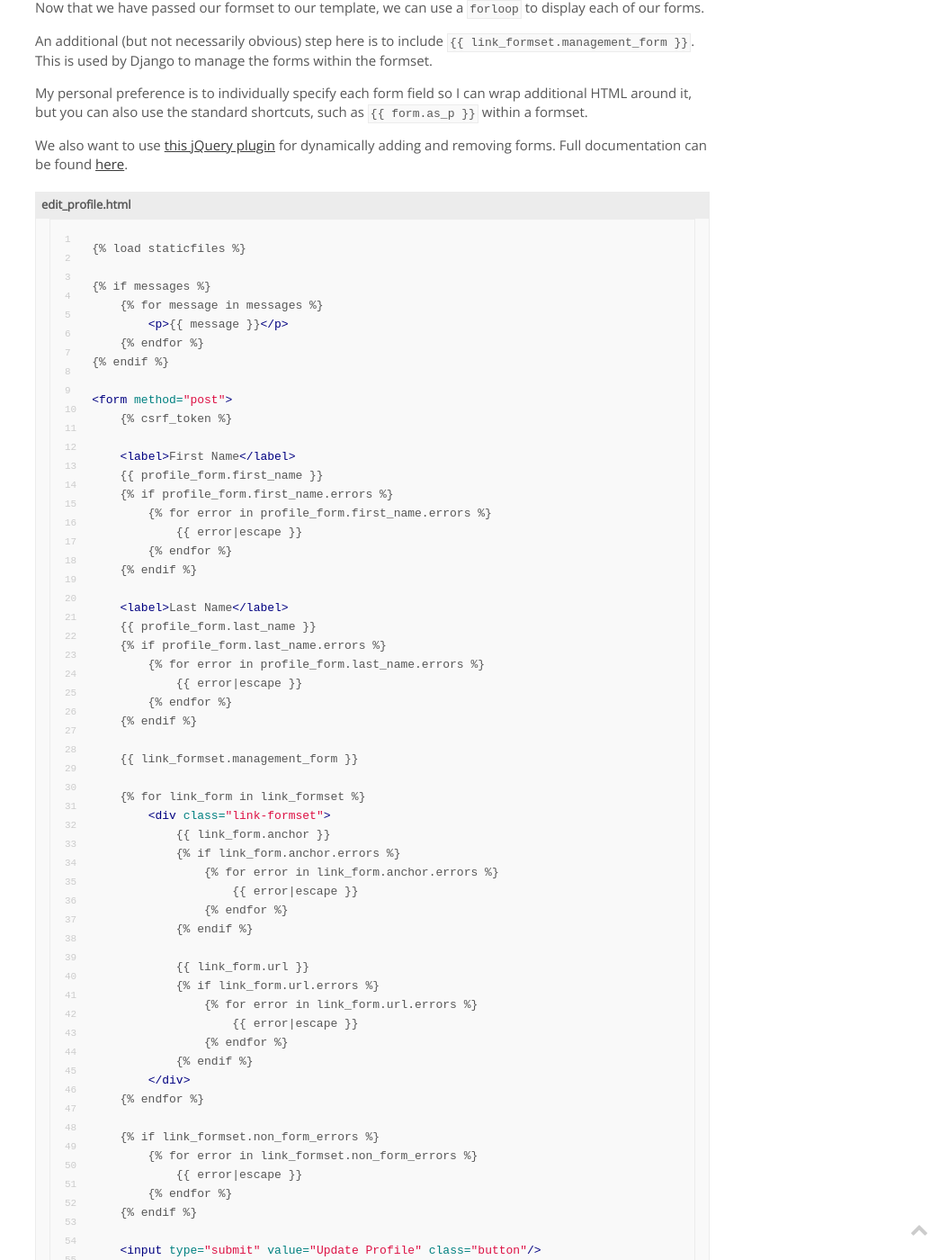
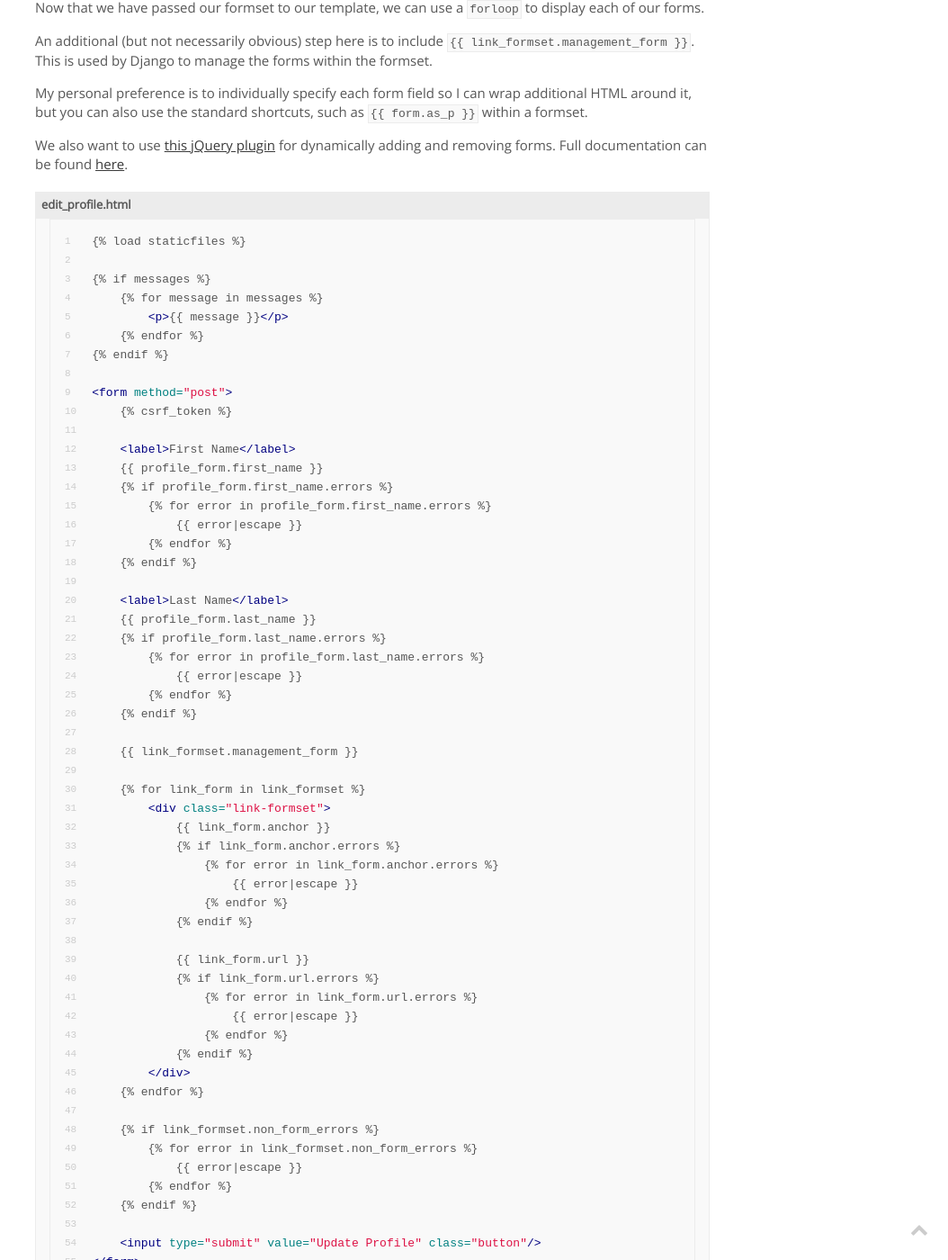
Before and after one commit to nlhkabu/nlhkabu.github.io, a Jekyll site: the page built from _posts/2015-01-06-implementing-django-formsets.md, in a window 1280 px wide and 1400 px high, scrolled down 6068 px. Shown: the whole window at 90% size, without its empty margins (226-1280 px from the left). Built offline with Jekyll 4.4.1, drawn with Linux system fonts in a browser that asks for light colours; nearby versions of some CDN libraries; some web fonts are replaced; comment, search, counter and statistics services are not loaded; some of the changed text lies outside the part shown.

Commit message:
Move raw tags out of html blocks to fix strange line numbering issue

````diff
--- a/_posts/2015-01-06-implementing-django-formsets.md
+++ b/_posts/2015-01-06-implementing-django-formsets.md
@@ -237,8 +237,8 @@ My personal preference is to individually specify each form field so I can wrap
 We also want to use [this jQuery plugin](https://github.com/elo80ka/django-dynamic-formset) for dynamically adding and removing forms.  Full documentation can be found [here](https://github.com/elo80ka/django-dynamic-formset/blob/master/docs/usage.rst).
 
 <p class="code-heading">edit_profile.html</p>
+{% raw %}
 ```html
-{% raw %}
 {% load staticfiles %}
 
 {% if messages %}
@@ -304,8 +304,8 @@ We also want to use [this jQuery plugin](https://github.com/elo80ka/django-dynam
         deleteText: 'remove'
     });
 </script>
+```
 {% endraw %}
-```
 
 ## Unit Testing
 
````
